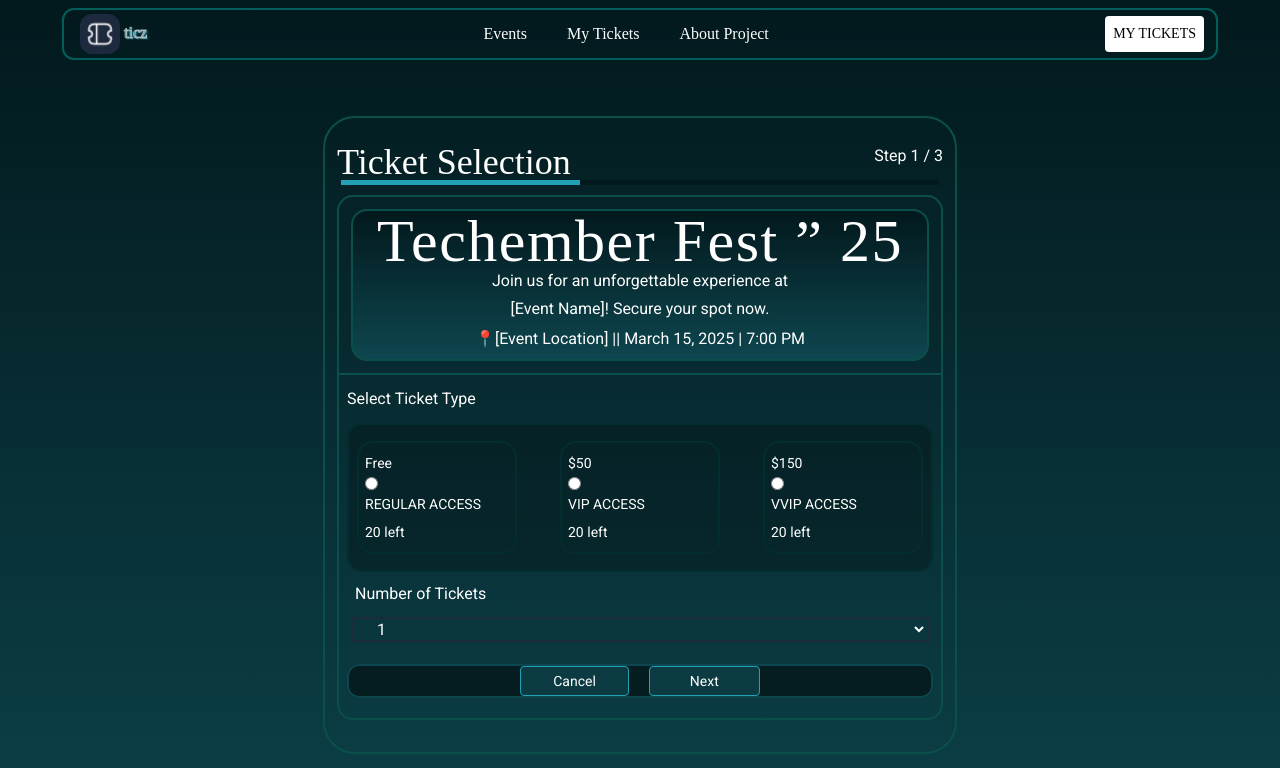
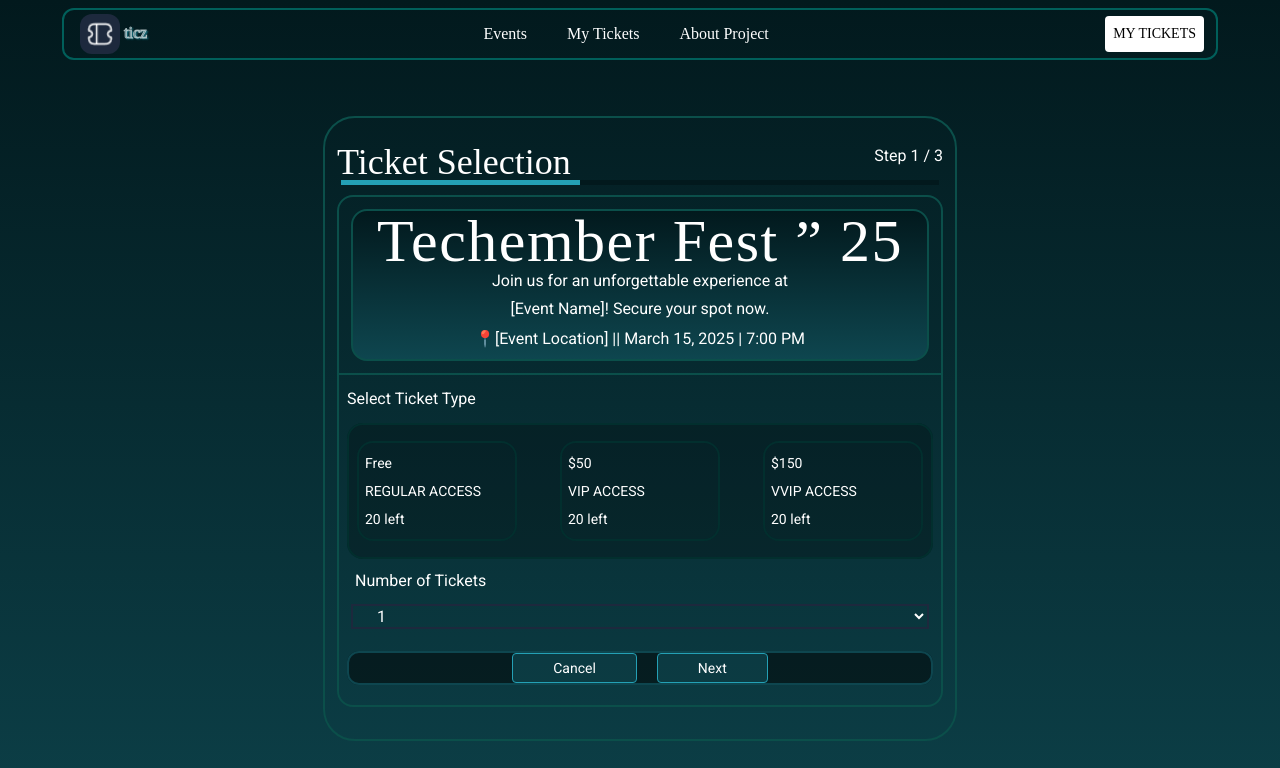
Before and after one commit to 4ssh1/Ticket-generation-website, a React (Vite) app: page / in a window 1280 px wide. Shown: the top 768 px of the page. Built offline with nearby package versions, Linux system fonts and the light colour scheme; a web font is replaced by a local one.

Commit message:
major changes

```diff
--- a/src/Components/Card.jsx
+++ b/src/Components/Card.jsx
@@ -1,7 +1,7 @@
 import React from 'react'
 import CardButtons from './CardButtons'
 
-function Card({ number, cardIntro, children, option1, option2, handleOption1, handleOption2 }) {
+function Card({ number, cardIntro, children, buttons }) {
   return (
     <div className='sm:flex sm:justify-center sm:items-center'>
       <div className={`border-2 border-teal-900 sm:w-1/2 rounded-4xl py-8 sm:leading-7 mt-1`}>
@@ -14,8 +14,7 @@ function Card({ number, cardIntro, children, option1, option2, handleOption1, ha
           <div>
             {children}
           </div>
-          <CardButtons option1={option1} option2={option2} handleOption1={handleOption1}
-          handleOption2={handleOption2} />
+          <CardButtons buttons={buttons} />
         </div>
       </div>
     </div>
--- a/src/Components/CardButtons.jsx
+++ b/src/Components/CardButtons.jsx
@@ -1,12 +1,14 @@
 import React from 'react'
 
-function CardButtons({option1 = "Cancel", option2 = "Next", handleOption1, handleOption2 }) {
+function CardButtons({ buttons = [] }) {
   return (
     <div className='flex justify-center gap-5 mx-2 my-5 darkborder backdrop-brightness-50 text-center text-xs md:text-sm '>
-      <div><button className='rounded-sm border-2 border-teal-900 px-6 py-1 sm:px-8 active'
-       onClick={handleOption1}>{option1}</button></div>
-      <div><button className='rounded-sm border-2 border-teal-900 px-6 py-1  sm:px-10 active'
-      onClick={handleOption2}>{option2}</button></div>
+      {
+        buttons.map(({title, handle}) => (
+          <div><button className='rounded-sm border-2 border-teal-900 px-6 py-1  sm:px-10 active'
+           onClick={handle}>{title}</button></div>
+        ))
+      }
     </div>
   )
 }
--- a/src/Router/DownloadTicketPage.jsx
+++ b/src/Router/DownloadTicketPage.jsx
@@ -6,8 +6,8 @@ import Card from '../Components/Card'
 function DownloadTicketPage() {
   const navigate = useNavigate()
   const validatedFormData = JSON.parse(localStorage.getItem("UserInfo"))
-  const ticketPrice = JSON.parse(localStorage.getItem("CurrentPrice"))
-  const ticketType = JSON.parse(localStorage.getItem("CurrentTier"))
+  const ticket = JSON.parse(localStorage.getItem("sTicket"))
+
 
   function handleOption1() {
      navigate("/")
@@ -52,8 +52,8 @@ function DownloadTicketPage() {
                     <p>Ticket:</p>
                   </div>
                   <div>
-                    <p>{ticketType}</p>
-                    <p>{ticketPrice}</p>
+                    <p>{ticket.type}</p>
+                    <p>{ticket.price}</p>
                   </div>
                 </div>
               </div>
--- a/src/Router/FormPage.jsx
+++ b/src/Router/FormPage.jsx
@@ -10,28 +10,26 @@ function FormPage() {
         feedback: '',
         image: ''
     })
-    const [validatedForm, setValidatedForm]= useState([])
     const [errorMessage, setErrorMessage] = useState({})
     const [loading, setLoading] = useState(false)
     const [cloudImage, setCloudImage] = useState('')
     const navigate = useNavigate()
-    const ticketPrice = JSON.parse(localStorage.getItem("CurrentPrice"))
-
+    const [ticket, setTicket] = useState()
 
     useEffect(() => {
-        const usersInfo = JSON.parse(localStorage.getItem("UserInfo")) || {
-            name: '',
-            email: '',
-            feedback: '',
-            image: ""
-        };
-        setFormData(usersInfo);
+        const ticketdetail = JSON.parse(localStorage.getItem("sTicket"))
+        if(!ticketdetail) {
+            return navigate("/")
+        }
+        setTicket(ticketdetail)
+        setFormData({name:ticketdetail?.name, email:ticketdetail?.email, feedback:ticketdetail?.feedback, image: ticketdetail?.image});
     }, []);
 
 
     useEffect(() => {
         if (formData.name || formData.email || formData.feedback || formData.image) {
-            localStorage.setItem("UserInfo", JSON.stringify(formData));
+            setTicket({...ticket, ...formData})
+            localStorage.setItem("sTicket", JSON.stringify({...ticket, ...formData}));
         }
     }, [formData]);
 
@@ -61,13 +59,18 @@ function FormPage() {
             error.feedback = "Description is required";
         }
 
-        if (!formData.image) {
-            error.image = "No image uploaded";
-        }
+        // if (!formData.image) {
+        //     error.image = "No image uploaded";
+        // }
 
         setErrorMessage(error);
 
         if (Object.keys(error).length === 0) {
+            let allTicket = JSON.parse(localStorage.getItem("allTicket")) ?? []
+            allTicket = [...allTicket, ticket]
+            localStorage.removeItem("sTicket")
+            localStorage.setItem("allTicket", JSON.stringify(allTicket))
+            console.log(ticket, allTicket)
             navigate('/lastPage');
         }
     }
@@ -101,7 +104,16 @@ function FormPage() {
         setLoading(false)
     }
 
-
+    const mybuttons = [
+        {
+          title : "Back",
+          handle : handleOption1
+        },
+        {
+          title: `Get ${ticket?.price ?? ''} ticket`,
+          handle : handleOption2
+        }
+      ]
 
 
     return (
@@ -110,8 +122,7 @@ function FormPage() {
                 <Navbar />
             </div>
             <div className='pt-11'>
-                <Card number={2} cardIntro={"Attendee Details"} option2={`Get ${ticketPrice} Ticket`} option1={"Back"}
-                    handleOption1={handleOption1} handleOption2={handleOption2}>
+                <Card number={2} cardIntro={"Attendee Details"} buttons={mybuttons}>
                     <form onSubmit={handleSubmit} onKeyDown={(e) => e.key === "Enter" && handleSubmit(e)}>
                         <div>
                             <p className='py-2'>Upload Profile Photo</p>
--- a/src/Router/HomePage.jsx
+++ b/src/Router/HomePage.jsx
@@ -4,10 +4,8 @@ import Card from '../Components/Card'
 import { useNavigate } from 'react-router-dom';
 
 function HomePage() {
-  const [AllValues, setAllValues] = useState([])
-  const [selectedPrice, setSelectedPrice] = useState("")
   const [errorMessage, setErrorMessage]= useState("")
-  const [ticketTier, setTicketTier] = useState("")
+  const [sTicket, setTicket] = useState("")
 
     const ticketTitle = [
        { type: "REGULAR ACCESS",
@@ -27,29 +25,26 @@ function HomePage() {
 
 
     useEffect(()=>{
-        const savedValues = JSON.parse(localStorage.getItem("TicketInfo")) || [];
-        setAllValues(savedValues);
+        const savedValues = JSON.parse(localStorage.getItem("sTicket")) || [];
+        setTicket(savedValues);
     },[])
 
     function handleOption1() {
-      setSelectedPrice('')
+      setTicket({})
       setErrorMessage("")
     }
 
     function handleOption2() {
-      if(selectedPrice){
-        localStorage.setItem("TicketInfo", JSON.stringify(AllValues));
-        localStorage.setItem('CurrentPrice',JSON.stringify(selectedPrice));
-        localStorage.setItem('CurrentTier',JSON.stringify(ticketTier));
+      if(sTicket){
+        localStorage.setItem('sTicket',JSON.stringify(sTicket));
         navigate("/ticket")
       }else{
         setErrorMessage("Click any button")
       }
     }
 
-    function updateAll(e, ticket) {
-      setSelectedPrice(e.target.value);
-      setTicketTier(ticket.type);
+    function updateAll(ticket) {
+      setTicket(ticket)
     }
 
     function TicketType() {
@@ -57,17 +52,16 @@ function HomePage() {
             <div className='sm:px-2 px-4 flex justify-center'>
               <div className='flex sm:justify-between flex-wrap border-2 w-full
                border-teal-950 rounded-2xl py-2 backdrop-brightness-75 px-5 sm:px-0' >
-                 {ticketTitle?.map((title)=>{
+                 {ticketTitle?.map((singleTicket)=>{
                       return (
-                          <div key={title.type} className={`flex mx-2 border-2  border-teal-950 dark:border-teal-950 ticketSelection rounded-2xl w-full
-                           sm:w-40 my-2 sm:justify-between ${selectedPrice === title.price ? "bg-teal-600" : ""}`}>
+                          <div key={singleTicket.type} className={`flex mx-2 border-2  border-teal-950 dark:border-teal-950 ticketSelection rounded-2xl w-full
+                           sm:w-40 my-2 sm:justify-between ${sTicket.price === singleTicket.price ? "bg-teal-600" : ""}`} onClick={(e)=>updateAll(singleTicket)}>
                               <div className='p-1.5 flex flex-col items-start text-xs sm:text-sm leading-7'>
-                                  <label htmlFor="price">{title.price}</label> <input type="radio" name="price" aria-describedby='ticketHint'
-                                   value={title.price} id='price' className='outline-0' checked= {selectedPrice === title.price}
-                                  onChange={(e)=>updateAll(e, title)} />{errorMessage && <span className='font-mono red'>{errorMessage}</span>}
+                                  <label htmlFor="price">{singleTicket.price}</label>
+                                   {errorMessage && <span className='font-mono red'>{errorMessage}</span>}
                                   {errorMessage && <span className='sr-only' id='ticketHint'>{errorMessage}</span>}
-                                  <p>{title.type}</p>
-                                  <p>{title.remains} left</p>
+                                  <p>{singleTicket.type}</p>
+                                  <p>{singleTicket.remains} left</p>
                               </div>
                           </div>
                       )
@@ -78,6 +72,17 @@ function HomePage() {
     }
 
 
+    const mybuttons = [
+      {
+        title : "Cancel",
+        handle : handleOption1
+      },
+      {
+        title: "Next",
+        handle : handleOption2
+      }
+    ]
+
 
   return (
     <div className='bg roboto px-1.5 md:min-h-[120vh]'>
@@ -85,8 +90,7 @@ function HomePage() {
         <Navbar />
       </div>
       <div className='w-full pt-11'>
-        <Card number={1} cardIntro={"Ticket Selection"} option1={"Cancel"} option2={"Next"}
-        handleOption1={handleOption1} handleOption2={handleOption2}>
+        <Card number={1} cardIntro={"Ticket Selection"} buttons={mybuttons}>
             <div>
               <div className='bg border-2 rounded-2xl border-teal-900 m-3 py-1 px-2'>
                   <h2 className='roadFont sm:text-6xl sm:leading-13 tracking-wide text-2xl'>Techember Fest ” 25</h2>
```
Also changed, not shown: src/Router/AllTickets.jsx (+16 -13 lines).
